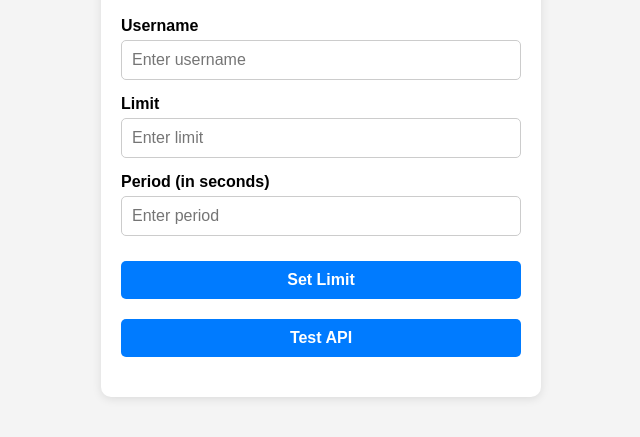
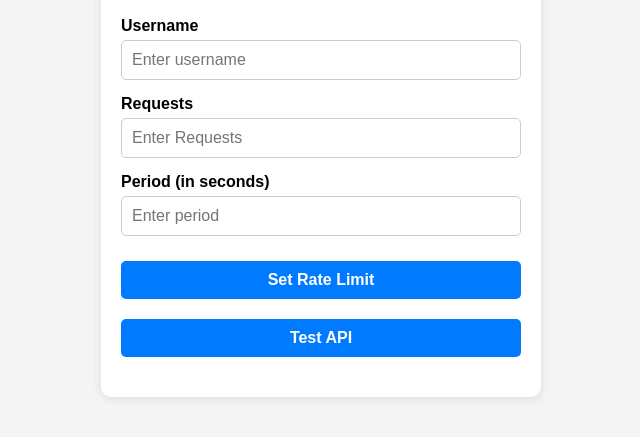
Before and after one commit to sandeepdot1/simple-rate-limiter, a plain HTML site: page frontend/index.html in a window 1280 px wide. Shown: the part 237-674 px from the top of the page, without its empty margins (319-959 px from the left). Drawn offline with Linux system fonts and the light colour scheme.

Commit message:
Updated index.html

```diff
--- a/frontend/index.html
+++ b/frontend/index.html
@@ -15,14 +15,14 @@
         <input type="text" id="username" placeholder="Enter username">
     </div>
     <div class="form-group">
-        <label for="limit">Limit</label>
-        <input type="number" id="limit" placeholder="Enter limit">
+        <label for="limit">Requests</label>
+        <input type="number" id="limit" placeholder="Enter Requests">
     </div>
     <div class="form-group">
         <label for="period">Period (in seconds)</label>
         <input type="number" id="period" placeholder="Enter period">
     </div>
-    <button id="set-limit">Set Limit</button>
+    <button id="set-limit">Set Rate Limit</button>
     <button id="test-api">Test API</button>
     <div id="message" class="error"></div>
 </div>
```
